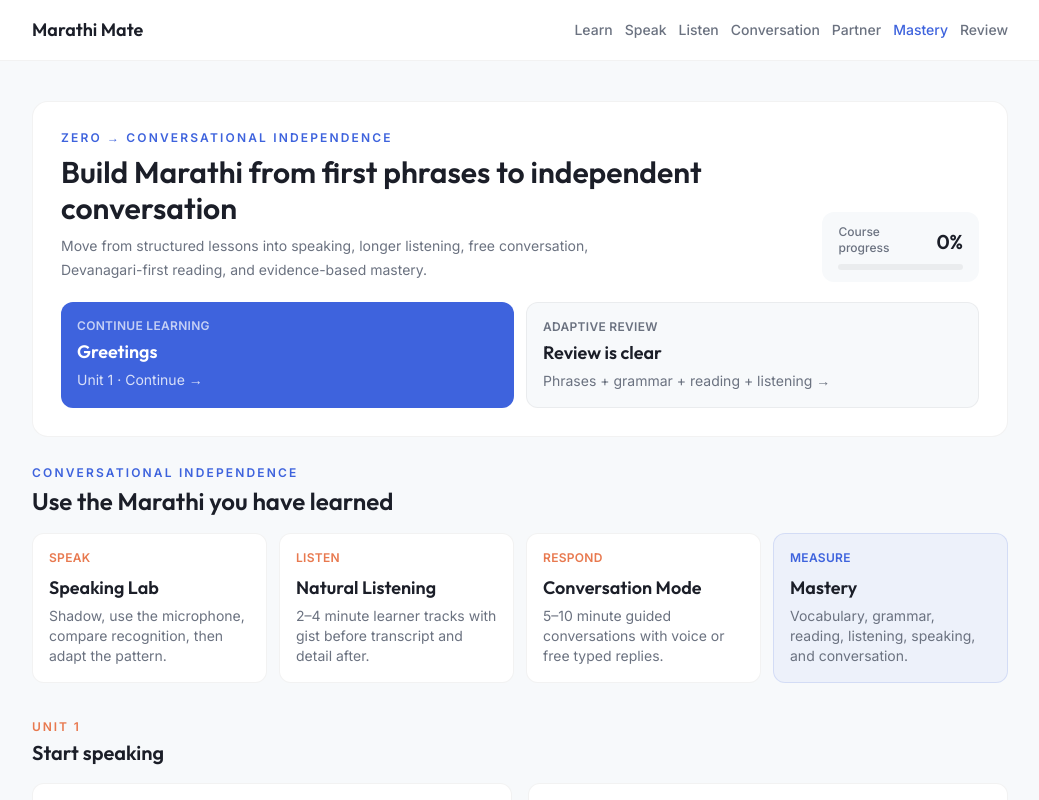
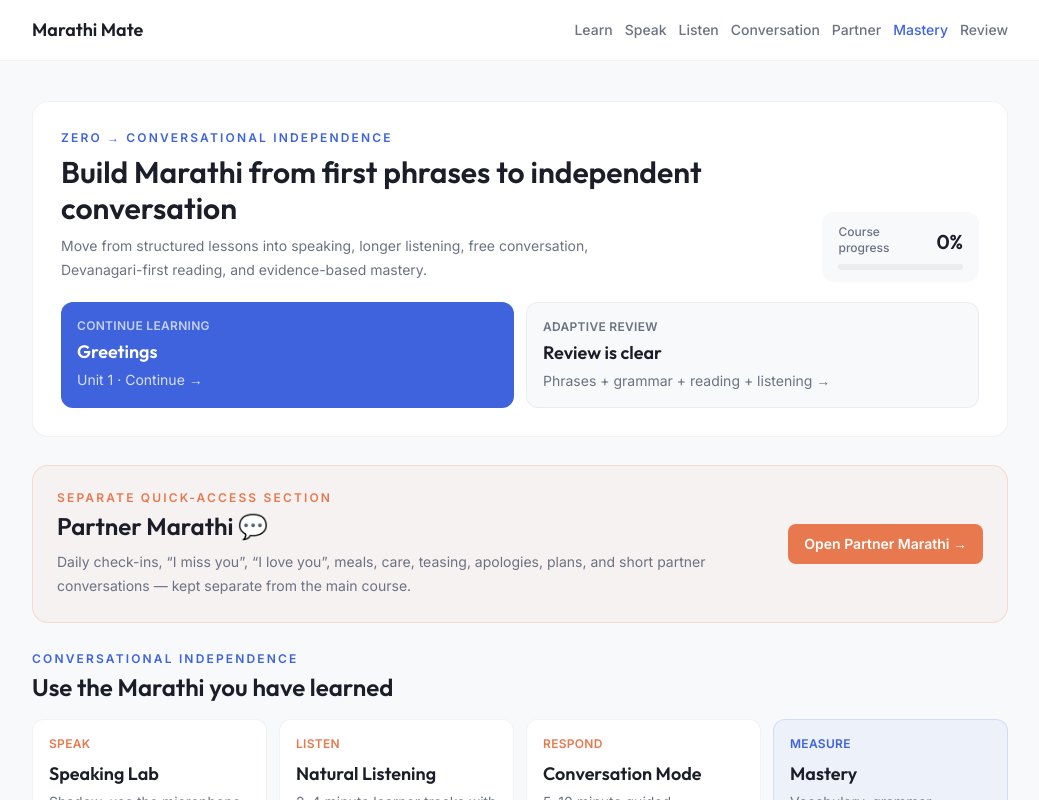
Before and after one commit to sushan5140/Raghay, a Next.js app: page / in a window 1280 px wide. Shown: the top 800 px of the page, without its empty margins (120-1159 px from the left). Built offline with nearby package versions, Linux system fonts and the light colour scheme.

Commit message:
Add quick access Partner Marathi card

```diff
--- a/components/LearningPath.tsx
+++ b/components/LearningPath.tsx
@@ -113,6 +113,24 @@ export default function LearningPath({ lessons }: { lessons: Lesson[] }) {
         </div>
       </section>
 
+      <section className="mt-7 rounded-2xl border border-terracotta/20 bg-terracotta/5 p-5 sm:p-6">
+        <div className="flex flex-col gap-4 sm:flex-row sm:items-center sm:justify-between">
+          <div>
+            <p className="text-xs font-semibold uppercase tracking-[0.18em] text-terracotta">Separate quick-access section</p>
+            <h2 className="mt-1 font-display text-2xl font-semibold text-ink">Partner Marathi 💬</h2>
+            <p className="mt-2 max-w-2xl text-sm leading-6 text-muted">
+              Daily check-ins, “I miss you”, “I love you”, meals, care, teasing, apologies, plans, and short partner conversations — kept separate from the main course.
+            </p>
+          </div>
+          <Link
+            href="/partner"
+            className="shrink-0 rounded-lg bg-terracotta px-4 py-2.5 text-sm font-semibold text-white transition hover:opacity-95"
+          >
+            Open Partner Marathi →
+          </Link>
+        </div>
+      </section>
+
       <section className="mt-7">
         <p className="text-xs font-semibold uppercase tracking-[0.18em] text-primary">Conversational independence</p>
         <h2 className="mt-1 font-display text-2xl font-semibold text-ink">Use the Marathi you have learned</h2>
```
